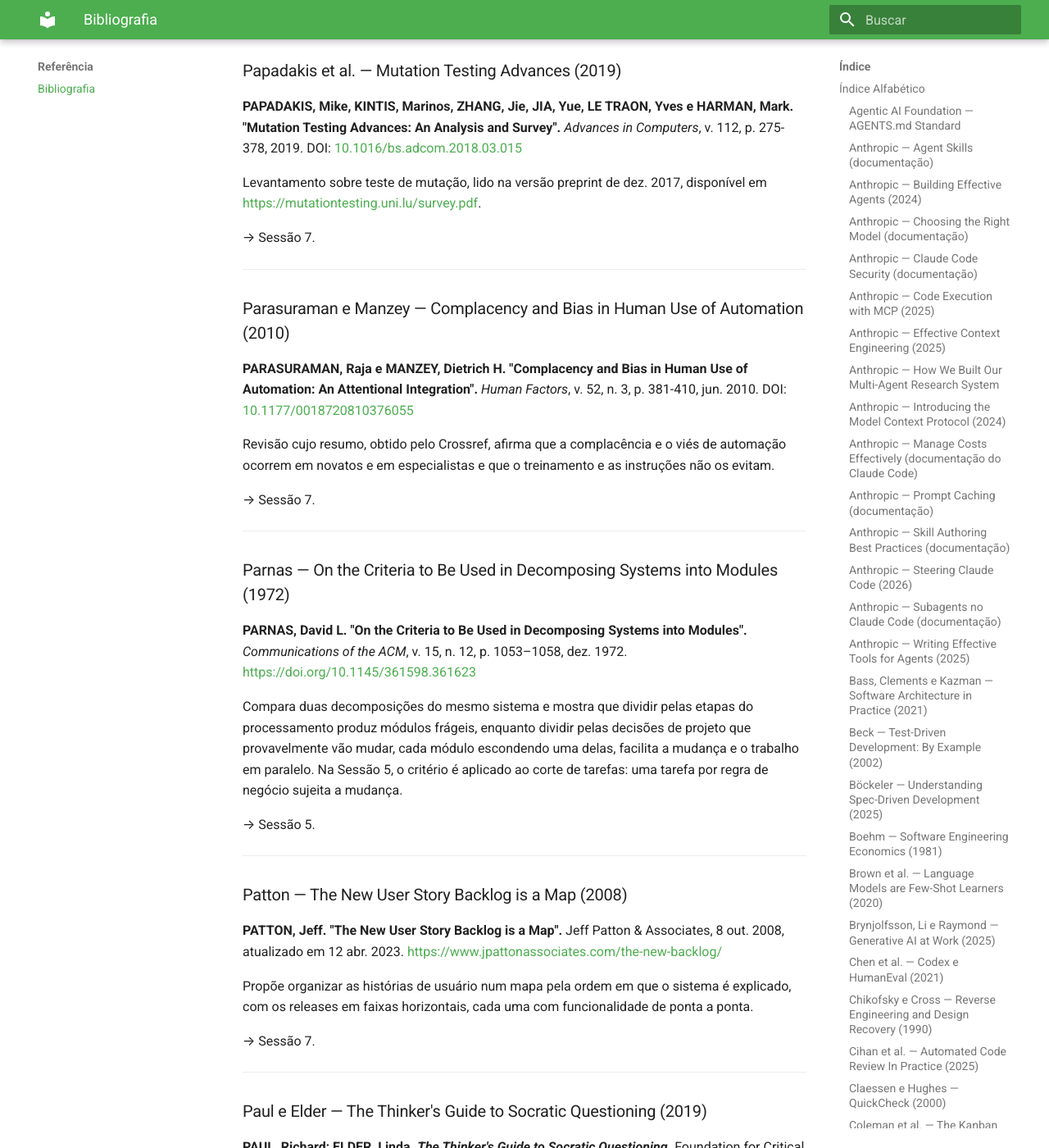
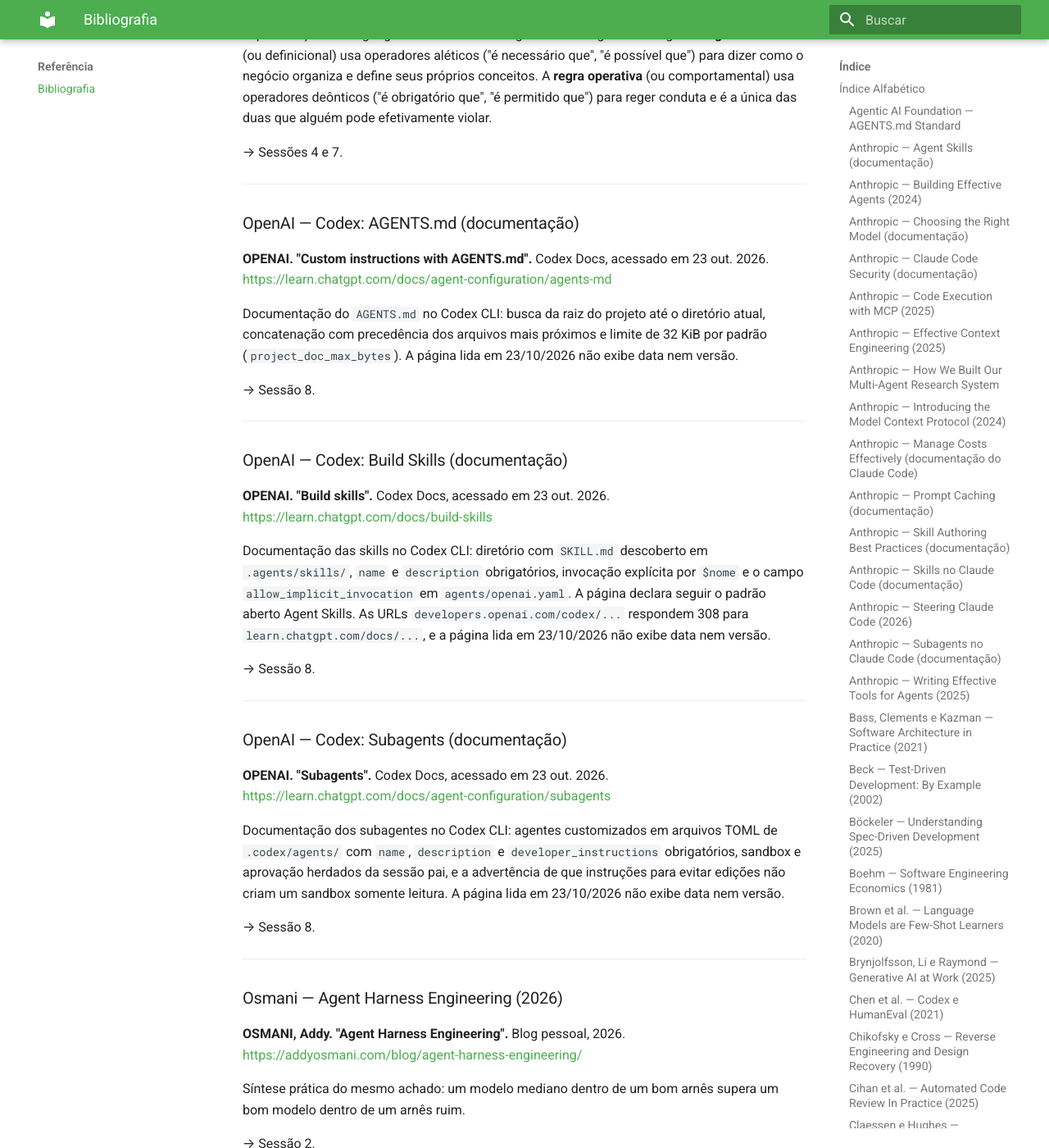
Before and after one commit to arkhibr/workshops-ia-agentica, an MkDocs documentation site: the page built from docs/referencia/bibliografia.md, in a window 1280 px wide and 1400 px high, scrolled down 25471 px. Shown: the whole window at 82% size. Built offline with MkDocs 1.6.1 and Material for MkDocs 9.7.7, drawn with Linux system fonts in a browser that asks for light colours; some of the changed text lies outside the part shown.

Commit message:
feat: adiciona a página de escolha do mecanismo na Sessão 8
Co-Authored-By: Claude Sonnet 5.5 <noreply@anthropic.com>

```diff
--- a/docs/referencia/bibliografia.md
+++ b/docs/referencia/bibliografia.md
@@ -18,6 +18,7 @@ Para configurar os recursos de memória na ferramenta, consulte o [apêndice sob
 - [Anthropic — Manage Costs Effectively (documentação do Claude Code)](#anthropic-manage-costs-effectively-documentacao-do-claude-code)
 - [Anthropic — Prompt Caching (documentação)](#anthropic-prompt-caching-documentacao)
 - [Anthropic — Skill Authoring Best Practices (documentação)](#anthropic-skill-authoring-best-practices-documentacao)
+- [Anthropic — Skills no Claude Code (documentação)](#anthropic-skills-no-claude-code-documentacao)
 - [Anthropic — Steering Claude Code (2026)](#anthropic-steering-claude-code-2026)
 - [Anthropic — Subagents no Claude Code (documentação)](#anthropic-subagents-no-claude-code-documentacao)
 - [Anthropic — Writing Effective Tools for Agents (2025)](#anthropic-writing-effective-tools-for-agents-2025)
@@ -70,6 +71,9 @@ Para configurar os recursos de memória na ferramenta, consulte o [apêndice sob
 - [Olewicki et al. — Impact of LLM-based Review Comment Generation (2024)](#olewicki-et-al-impact-of-llm-based-review-comment-generation-2024)
 - [OMG — BPMN 2.0.2 (2014)](#omg-bpmn-202-2014)
 - [OMG — Semantics of Business Vocabulary and Business Rules](#omg-semantics-of-business-vocabulary-and-business-rules)
+- [OpenAI — Codex: AGENTS.md (documentação)](#openai-codex-agentsmd-documentacao)
+- [OpenAI — Codex: Build Skills (documentação)](#openai-codex-build-skills-documentacao)
+- [OpenAI — Codex: Subagents (documentação)](#openai-codex-subagents-documentacao)
 - [Osmani — Agent Harness Engineering (2026)](#osmani-agent-harness-engineering-2026)
 - [Papadakis et al. — Mutation Testing Advances (2019)](#papadakis-et-al-mutation-testing-advances-2019)
 - [Parasuraman e Manzey — Complacency and Bias in Human Use of Automation (2010)](#parasuraman-e-manzey-complacency-and-bias-in-human-use-of-automation-2010)
@@ -221,6 +225,16 @@ Documentação do cache de prompt: escrita de 5 minutos a 1,25 vez o preço-base
 **ANTHROPIC. "Skill authoring best practices".** Claude Platform Docs, acessado em 22 out. 2026. <https://platform.claude.com/docs/en/agents-and-tools/agent-skills/best-practices>
 
 Guia de escrita de skills: contexto como recurso compartilhado, graus de liberdade conforme a fragilidade da tarefa, descrição em terceira pessoa com o que a skill faz e quando usá-la, corpo do `SKILL.md` abaixo de 500 linhas, referências a um nível de profundidade, scripts para operações determinísticas, padrão plano-validação-execução e desenvolvimento orientado por avaliações com pelo menos três cenários testados em Haiku, Sonnet e Opus.
+
+→ Sessão 8.
+
+---
+
+### Anthropic — Skills no Claude Code (documentação)
+
+**ANTHROPIC. "Extend Claude with skills".** Claude Code Docs, acessado em 23 out. 2026. <https://code.claude.com/docs/en/skills>
+
+Documentação das skills no Claude Code: arquivo `SKILL.md` com frontmatter YAML, campos como `name`, `description`, `disable-model-invocation`, `allowed-tools`, `disallowed-tools` e `context`, carga progressiva e substituições no corpo da skill. A página lida em 23/10/2026 não exibe data de atualização, e a documentação cita versões do Claude Code até a v2.1.304.
 
 → Sessão 8.
 
@@ -742,6 +756,36 @@ Especificação para vocabulário de negócio e regras formais, usada como base
 
 ---
 
+### OpenAI — Codex: AGENTS.md (documentação)
+
+**OPENAI. "Custom instructions with AGENTS.md".** Codex Docs, acessado em 23 out. 2026. <https://learn.chatgpt.com/docs/agent-configuration/agents-md>
+
+Documentação do `AGENTS.md` no Codex CLI: busca da raiz do projeto até o diretório atual, concatenação com precedência dos arquivos mais próximos e limite de 32 KiB por padrão (`project_doc_max_bytes`). A página lida em 23/10/2026 não exibe data nem versão.
+
+→ Sessão 8.
+
+---
+
+### OpenAI — Codex: Build Skills (documentação)
+
+**OPENAI. "Build skills".** Codex Docs, acessado em 23 out. 2026. <https://learn.chatgpt.com/docs/build-skills>
+
+Documentação das skills no Codex CLI: diretório com `SKILL.md` descoberto em `.agents/skills/`, `name` e `description` obrigatórios, invocação explícita por `$nome` e o campo `allow_implicit_invocation` em `agents/openai.yaml`. A página declara seguir o padrão aberto Agent Skills. As URLs `developers.openai.com/codex/...` respondem 308 para `learn.chatgpt.com/docs/...`, e a página lida em 23/10/2026 não exibe data nem versão.
+
+→ Sessão 8.
+
+---
+
+### OpenAI — Codex: Subagents (documentação)
+
+**OPENAI. "Subagents".** Codex Docs, acessado em 23 out. 2026. <https://learn.chatgpt.com/docs/agent-configuration/subagents>
+
+Documentação dos subagentes no Codex CLI: agentes customizados em arquivos TOML de `.codex/agents/` com `name`, `description` e `developer_instructions` obrigatórios, sandbox e aprovação herdados da sessão pai, e a advertência de que instruções para evitar edições não criam um sandbox somente leitura. A página lida em 23/10/2026 não exibe data nem versão.
+
+→ Sessão 8.
+
+---
+
 ### Osmani — Agent Harness Engineering (2026)
 
 **OSMANI, Addy. "Agent Harness Engineering".** Blog pessoal, 2026. <https://addyosmani.com/blog/agent-harness-engineering/>
--- a/mkdocs.yml
+++ b/mkdocs.yml
@@ -135,6 +135,7 @@ nav:
           - Segurança e credenciais: sessao-08-skills-e-agentes/seguranca-e-credenciais.md
           - Exercícios: sessao-08-skills-e-agentes/exercicios.md
           - Síntese e referências: sessao-08-skills-e-agentes/sintese-e-referencias.md
+          - "Aprofundamento: escolher o mecanismo": sessao-08-skills-e-agentes/escolher-o-mecanismo.md
       - S9 — Depuração sistemática:
           - Visão geral: sessao-09-depuracao-sistematica/index.md
       - S10 — SDD ciclo completo:
```
Also changed, not shown: docs/sessao-08-skills-e-agentes/escolher-o-mecanismo.md (added, +70 -0 lines), docs/sessao-08-skills-e-agentes/index.md (+1 -0 lines), docs/sessao-08-skills-e-agentes/assets/arvore-de-decisao-do-mecanismo.png (added), docs/sessao-08-skills-e-agentes/assets/arvore-de-decisao-do-mecanismo.svg (added), 1 other file.
